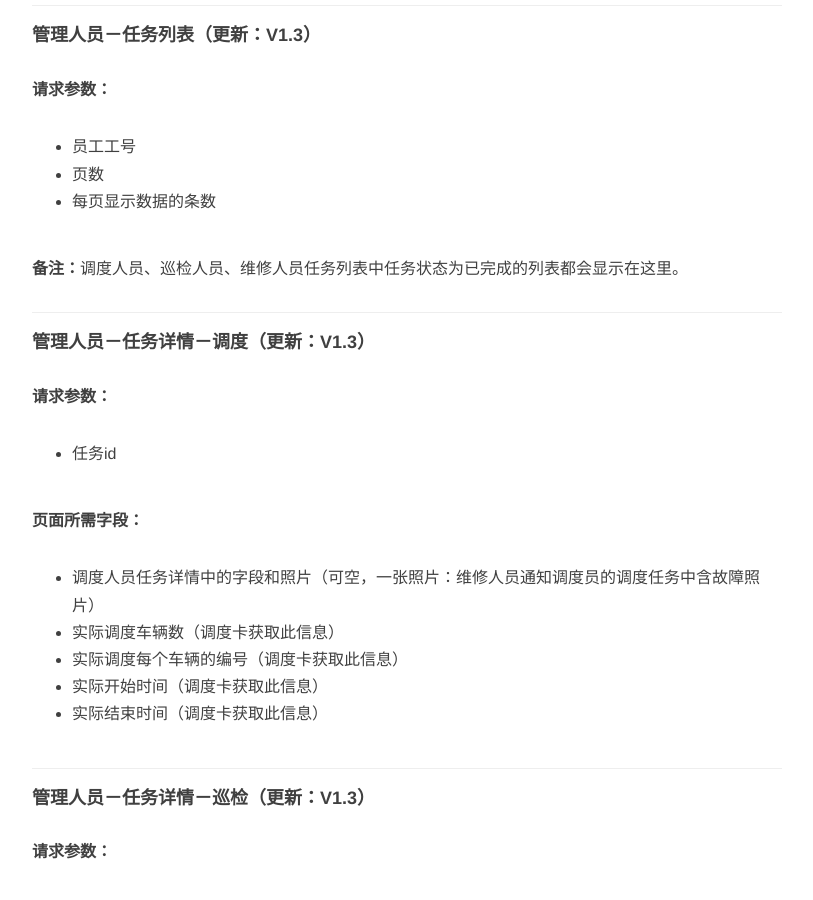
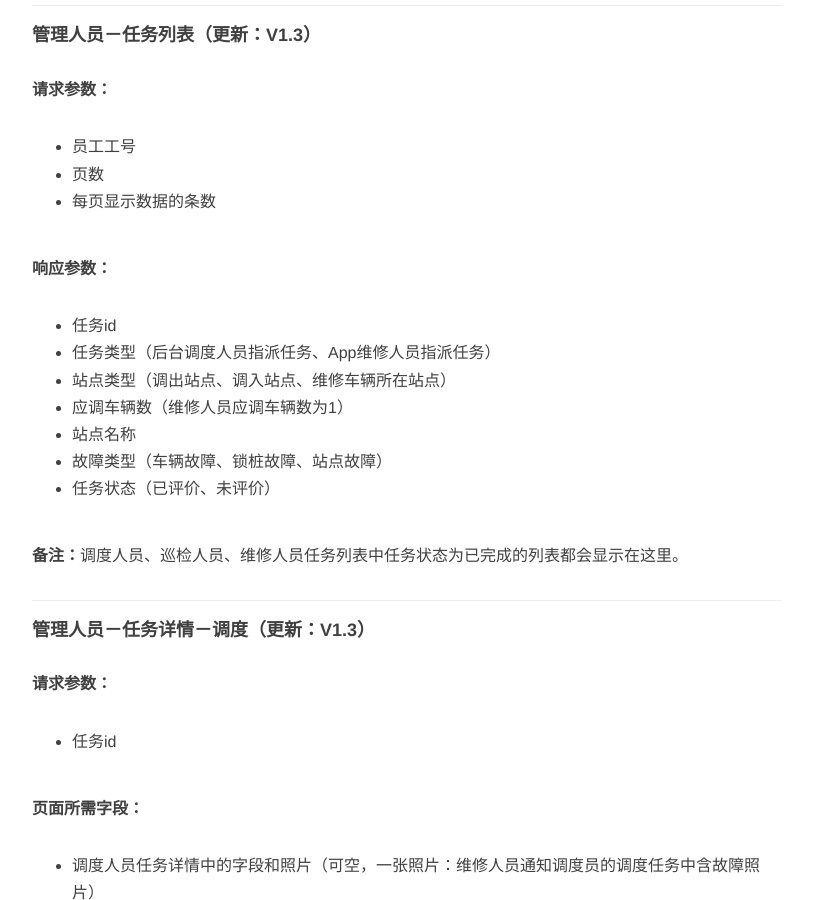
Before and after one commit to chengfeifei/chengfeifei.github.io, a Jekyll site: the page built from _posts/2016-10-14-zixingche-xuqiu-jiekou.md, in a window 1280 px wide and 900 px high, scrolled down 16438 px. Shown: the whole window, without its empty margins (233-1046 px from the left). Built offline with Jekyll 4.4.1, drawn with Linux system fonts in a browser that asks for light colours; nearby versions of some CDN libraries; comment, search, counter and statistics services are not loaded.

Commit message:
edit
edit jieko xuqiu

```diff
--- a/_posts/2016-10-14-zixingche-xuqiu-jiekou.md
+++ b/_posts/2016-10-14-zixingche-xuqiu-jiekou.md
@@ -590,6 +590,16 @@ tags: [接口需求]
 * 页数
 * 每页显示数据的条数
 
+**响应参数：**
+
+* 任务id
+* 任务类型（后台调度人员指派任务、App维修人员指派任务）
+* 站点类型（调出站点、调入站点、维修车辆所在站点）
+* 应调车辆数（维修人员应调车辆数为1）
+* 站点名称
+* 故障类型（车辆故障、锁桩故障、站点故障）
+* 任务状态（已评价、未评价）
+
 **备注：**调度人员、巡检人员、维修人员任务列表中任务状态为已完成的列表都会显示在这里。
 
 ---
```
